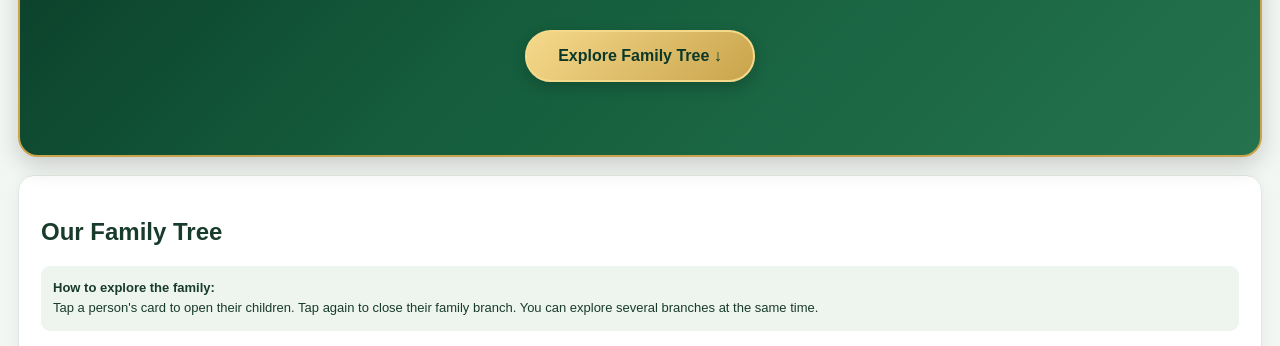
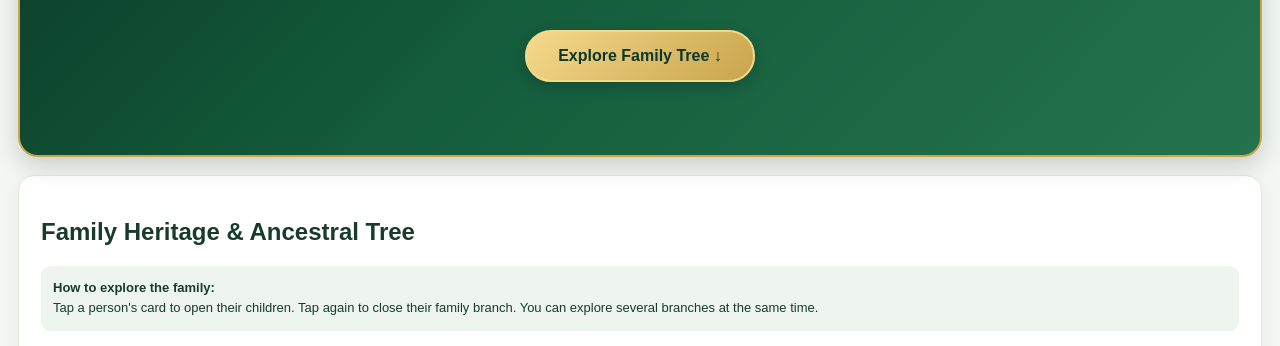
Before and after one commit to ajmalsayed88-web/swat-sayedan-family-tree, a plain HTML site: page index.html in a window 1280 px wide. Shown: the part 441-787 px from the top of the page. Drawn offline with nearby package versions, Linux system fonts and the light colour scheme; no server answers.

Commit message:
Update index.html

```diff
--- a/index.html
+++ b/index.html
@@ -735,7 +735,7 @@ class="hero-logo">
 </section>
 
 <section class="card" id="familyTreeSection">
-<h2>Our Family Tree</h2>
+<h2>Family Heritage & Ancestral Tree</h2>
 
 <div class="tree-help">
 <strong>How to explore the family:</strong><br>
```
